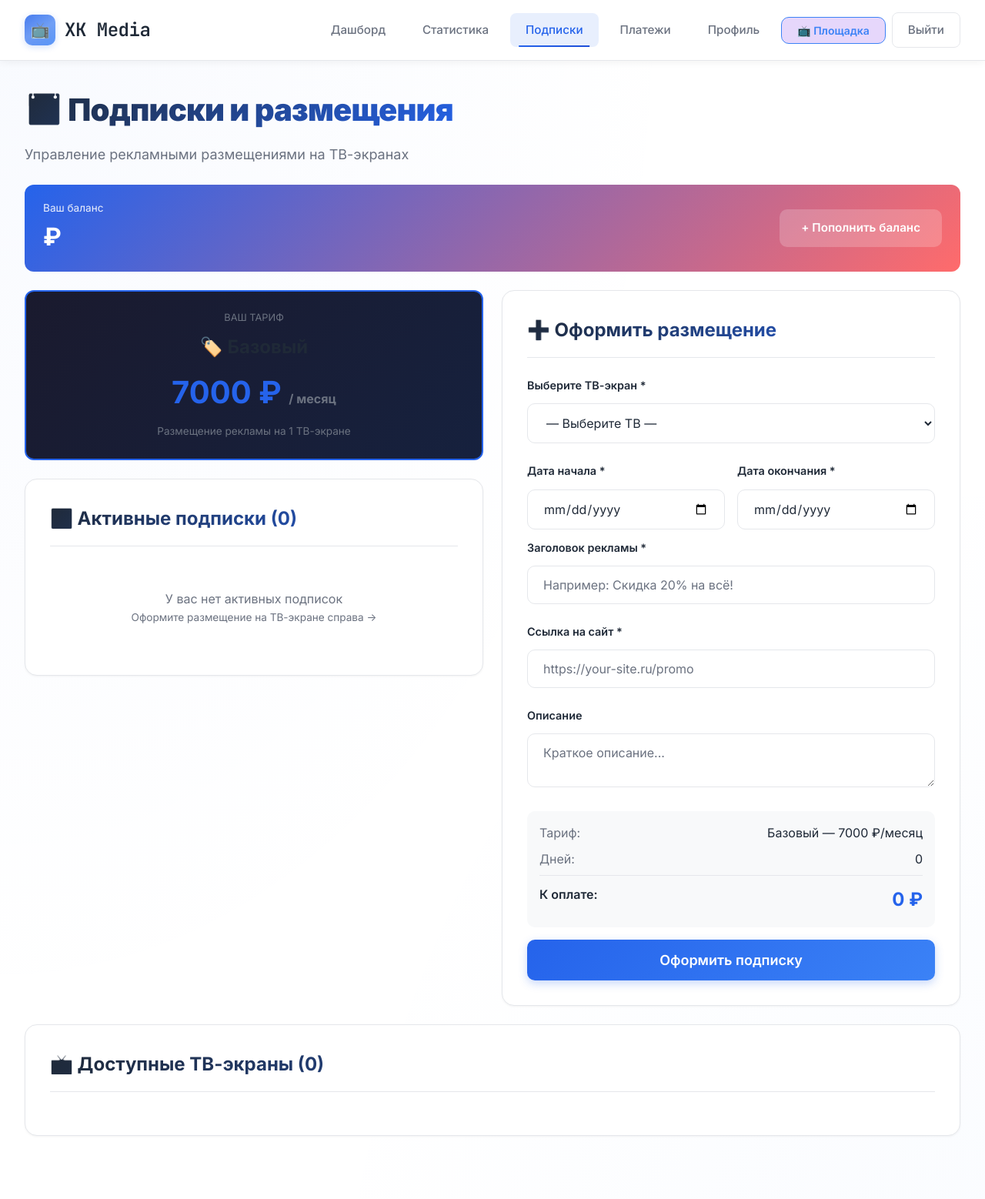
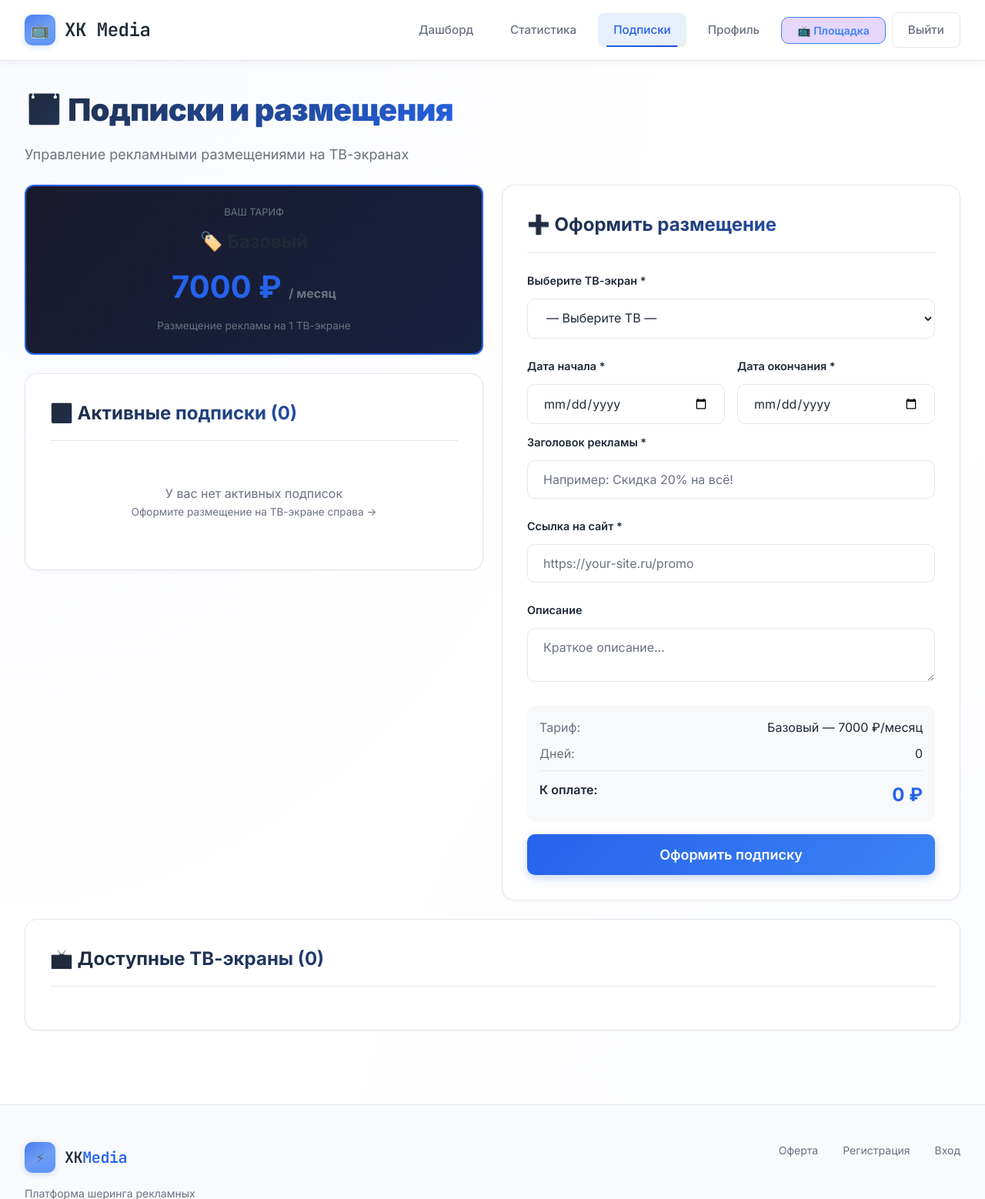
Before and after one commit to AlexVysokikh/xk-media, a FastAPI app: template app/templates/advertiser_subscriptions.html in a window 1280 px wide. Shown: the top 1558 px of the page at 77% size. Run offline with FastAPI, Linux system fonts and the light colour scheme; the template is opened without the code that fills it, so the values that code supplies are empty.

Commit message:
Remove payment and balance from advertiser cabinet; redirect /advertiser/payments to dashboard
Co-authored-by: Cursor <cursoragent@cursor.com>

```diff
--- a/app/templates/advertiser_campaigns.html
+++ b/app/templates/advertiser_campaigns.html
@@ -13,7 +13,6 @@
 <a href="/advertiser">Дашборд</a>
 <a href="/advertiser/stats">Статистика</a>
 <a href="/advertiser/subscriptions">Подписки</a>
-<a href="/advertiser/payments">Платежи</a>
 <a href="/advertiser/profile">Профиль</a>
 <form method="POST" action="/switch-role" style="display: inline-block; margin: 0;">
     <input type="hidden" name="role" value="venue">
--- a/app/templates/advertiser_profile.html
+++ b/app/templates/advertiser_profile.html
@@ -13,7 +13,6 @@
 <a href="/advertiser">Дашборд</a>
 <a href="/advertiser/stats">Статистика</a>
 <a href="/advertiser/subscriptions">Подписки</a>
-<a href="/advertiser/payments">Платежи</a>
 <a href="/advertiser/profile" class="active">Профиль</a>
 <form method="POST" action="/switch-role" style="display: inline-block; margin: 0;">
     <input type="hidden" name="role" value="venue">
--- a/app/templates/advertiser_stats.html
+++ b/app/templates/advertiser_stats.html
@@ -134,7 +134,6 @@
 <a href="/advertiser">Дашборд</a>
 <a href="/advertiser/stats" class="active">Статистика</a>
 <a href="/advertiser/subscriptions">Подписки</a>
-<a href="/advertiser/payments">Платежи</a>
 <a href="/advertiser/profile">Профиль</a>
 <form method="POST" action="/switch-role" style="display: inline-block; margin: 0;">
     <input type="hidden" name="role" value="venue">
--- a/app/templates/advertiser_subscriptions.html
+++ b/app/templates/advertiser_subscriptions.html
@@ -4,24 +4,6 @@
 
 {% block head %}
 <style>
-    .balance-bar {
-        display: flex;
-        justify-content: space-between;
-        align-items: center;
-        background: linear-gradient(135deg, var(--accent), #ff6b6b);
-        border-radius: 12px;
-        padding: 1.25rem 1.5rem;
-        margin-bottom: 1.5rem;
-        color: white;
-    }
-    .balance-amount {
-        font-size: 2rem;
-        font-weight: 700;
-    }
-    .balance-label {
-        font-size: 0.85rem;
-        opacity: 0.9;
-    }
     .tariff-card {
         background: linear-gradient(135deg, #1a1a2e, #16213e);
         border: 2px solid var(--accent);
@@ -119,7 +101,6 @@
 <a href="/advertiser">Дашборд</a>
 <a href="/advertiser/stats">Статистика</a>
 <a href="/advertiser/subscriptions" class="active">Подписки</a>
-<a href="/advertiser/payments">Платежи</a>
 <a href="/advertiser/profile">Профиль</a>
 <form method="POST" action="/switch-role" style="display: inline-block; margin: 0;">
     <input type="hidden" name="role" value="venue">
@@ -141,17 +122,6 @@
 {% if success %}
 <div class="alert alert-success">{{ success }}</div>
 {% endif %}
-
-<!-- Баланс -->
-<div class="balance-bar">
-    <div>
-        <div class="balance-label">Ваш баланс</div>
-        <div class="balance-amount">{{ balance }} ₽</div>
-    </div>
-    <a href="/advertiser/payments" class="btn" style="background: rgba(255,255,255,0.2); color: white; border: none;">
-        + Пополнить баланс
-    </a>
-</div>
 
 <div class="grid grid-2">
     <!-- Левая колонка: Мои подписки -->
@@ -331,7 +301,6 @@
 
 <script>
 const PRICE_PER_MONTH = 7000;
-const BALANCE = {{ balance|replace(',', '')|replace(' ', '')|default(0) }};
 
 function calculatePrice() {
     const startDate = document.getElementById('start_date').value;
@@ -343,22 +312,11 @@ function calculatePrice() {
         const days = Math.ceil((end - start) / (1000 * 60 * 60 * 24)) + 1;
 
         if (days > 0) {
-            // Рассчитываем количество месяцев (округляем вверх)
             const months = Math.ceil(days / 30);
             const price = months * PRICE_PER_MONTH;
             document.getElementById('price_display').textContent = price.toLocaleString('ru-RU') + ' ₽';
             document.getElementById('price_input').value = price;
             document.getElementById('months_count').textContent = months;
-
-            if (price > BALANCE) {
-                document.getElementById('balance_warning').style.display = 'block';
-                document.getElementById('submit_btn').disabled = true;
-                document.getElementById('submit_btn').style.opacity = '0.5';
-            } else {
-                document.getElementById('balance_warning').style.display = 'none';
-                document.getElementById('submit_btn').disabled = false;
-                document.getElementById('submit_btn').style.opacity = '1';
-            }
         }
     }
 }
```
Also changed, not shown: app/routers/pages.py (+3 -42 lines), app/templates/advertiser_dashboard.html (+1 -44 lines).
